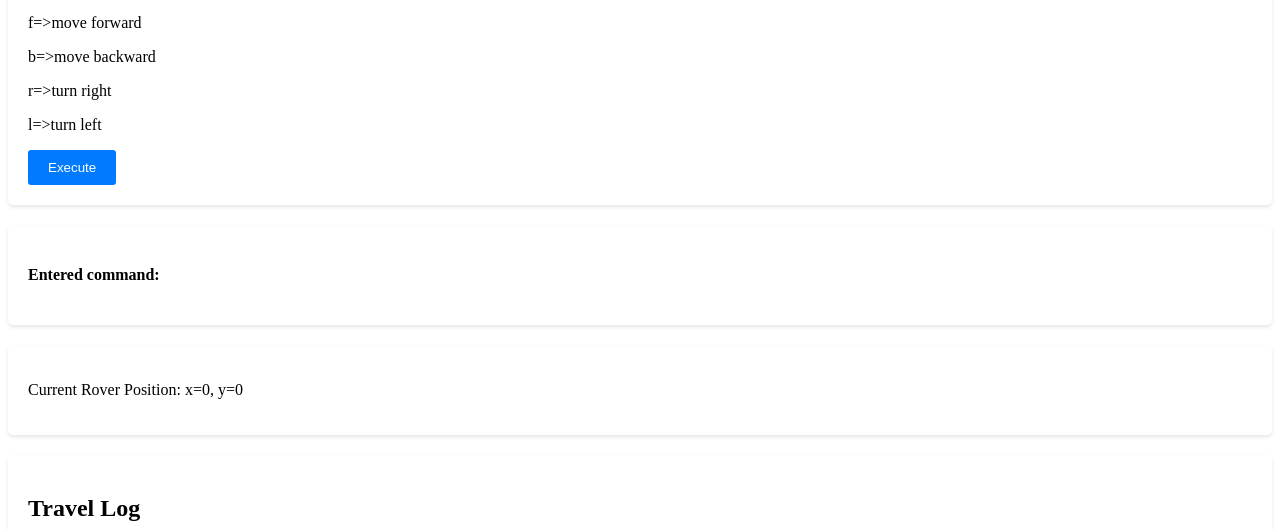
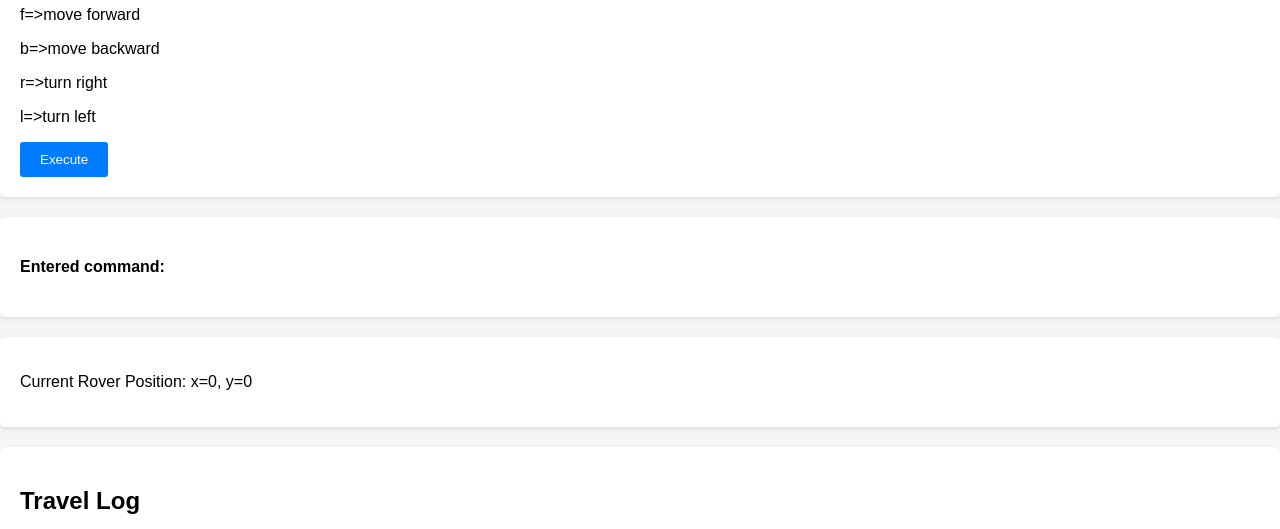
Before and after one commit to Muhammed-Yasir/project-rover, a plain HTML site: page index.html in a window 1280 px wide. Shown: the part 128-657 px from the top of the page. Drawn offline with Linux system fonts and the light colour scheme.

Commit message:
Update style.css

```diff
--- a/style.css
+++ b/style.css
@@ -1,21 +1,4 @@
-Conversation opened. 1 unread message.
 
-Skip to content
-Using Gmail with screen readers
-Enable desktop notifications for Gmail.
-   OK  No thanks
-1 of 883
-File - style.css
-Inbox
-
-muhammed yasir <yasircherukkan@gmail.com>
-Attachments
-9:04 PM (0 minutes ago)
-to me
-
-Thank you for using TrebEdit.
- One attachment
-  •  Scanned by Gmail
 body {
     font-family: Arial, sans-serif;
     background-color: #f5f5f5;
@@ -78,6 +61,3 @@ button {
 button:hover {
     background-color: #0056b3;
 }
-
-style.css
-Displaying style.css.
```
